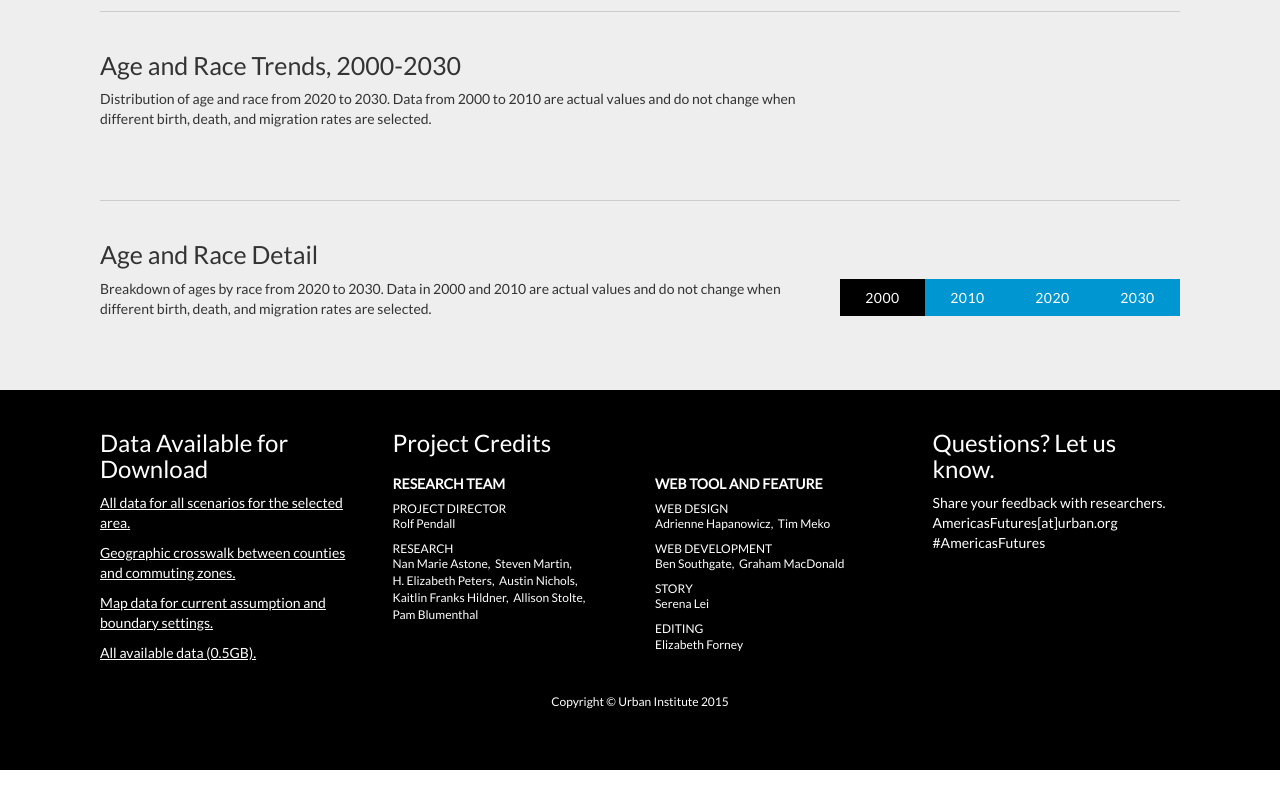
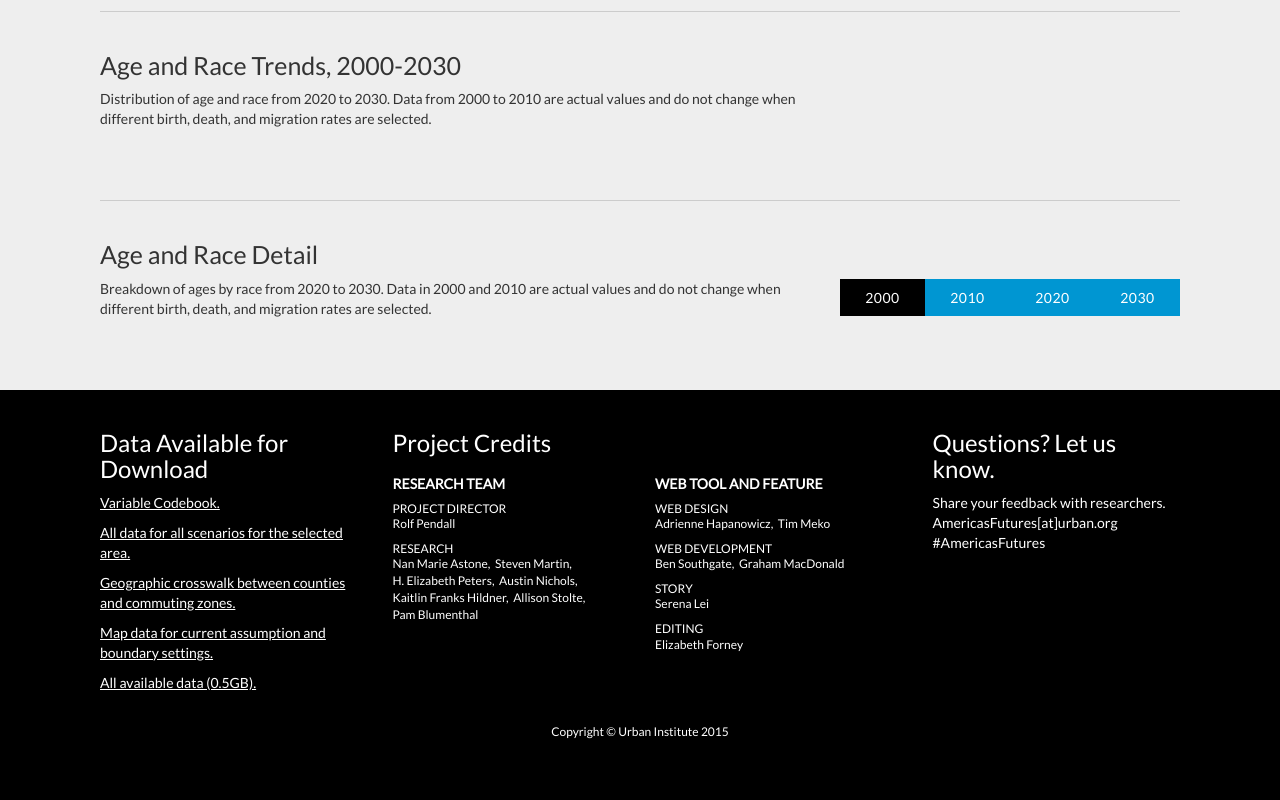
Before and after one commit to UrbanInstitute/mapping-americas-futures_development, a website: page app/views/index_dist.html in a window 1280 px wide. Shown: the part 1052-1852 px from the top of the page. Before the commit the page ends 1822 px from the top, so only its background shows below. Drawn offline with Linux system fonts and the light colour scheme; files that its build step writes are made by us from their sources; no server answers; files whose address does not match are found by name.

Commit message:
added codebook

```diff
--- a/app/views/index_dist.html
+++ b/app/views/index_dist.html
@@ -691,6 +691,9 @@
            <div class="col-sm-3">
             <h3>Data Available for Download</h3>
             <div class="download-link">
+              <a id="download-codebook" href="data/Download/PopProj_Codebook.xlsx">Variable Codebook.</a>
+            </div>
+            <div class="download-link">
               <a id="download-czone" href="">All data for all scenarios for the selected area.</a>
             </div>
             <div class="download-link">
```
Also changed, not shown: app/layout/map.html (+3 -0 lines), app/views/index_build.html (+3 -0 lines), dist/css/app.min.css, dist/index.html.
